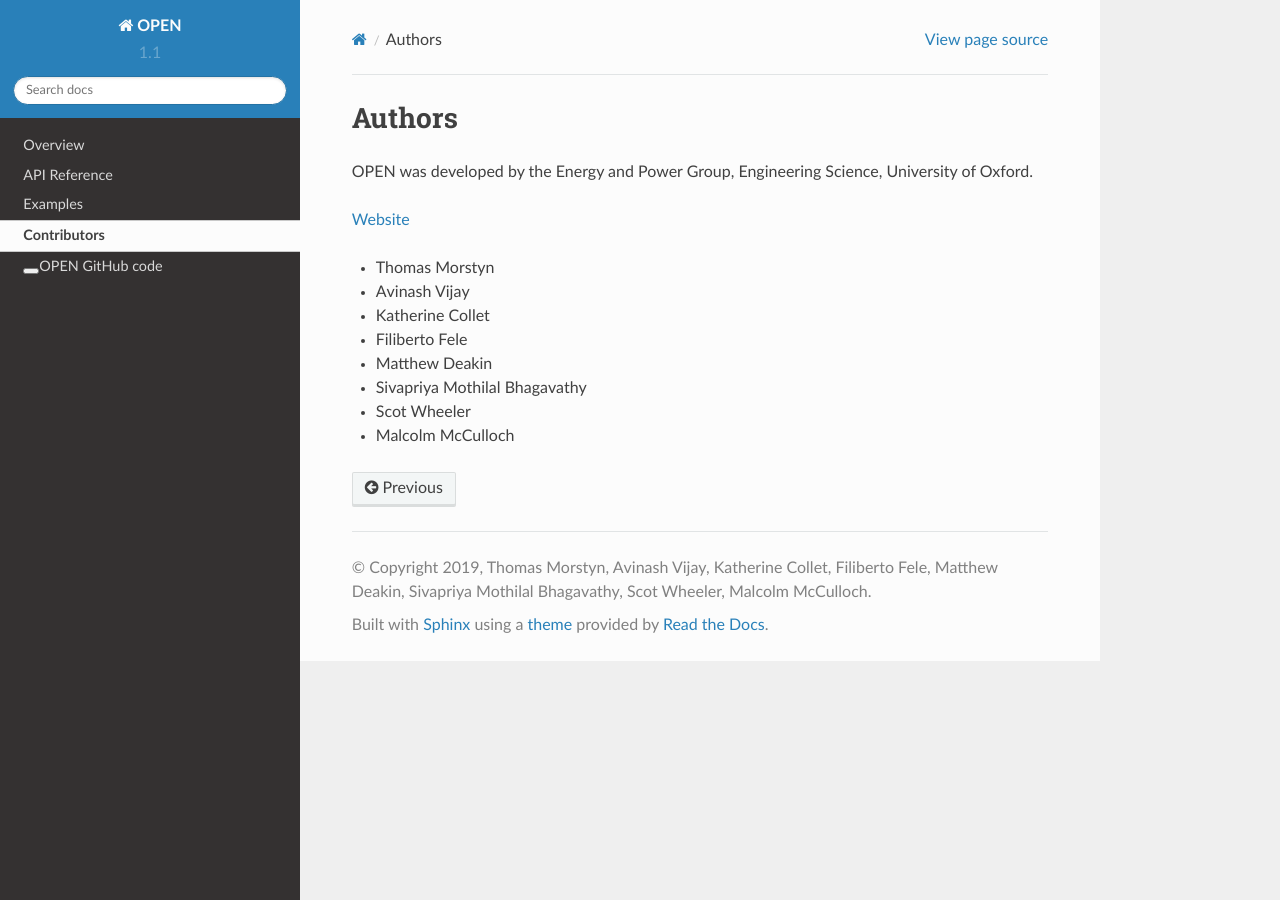
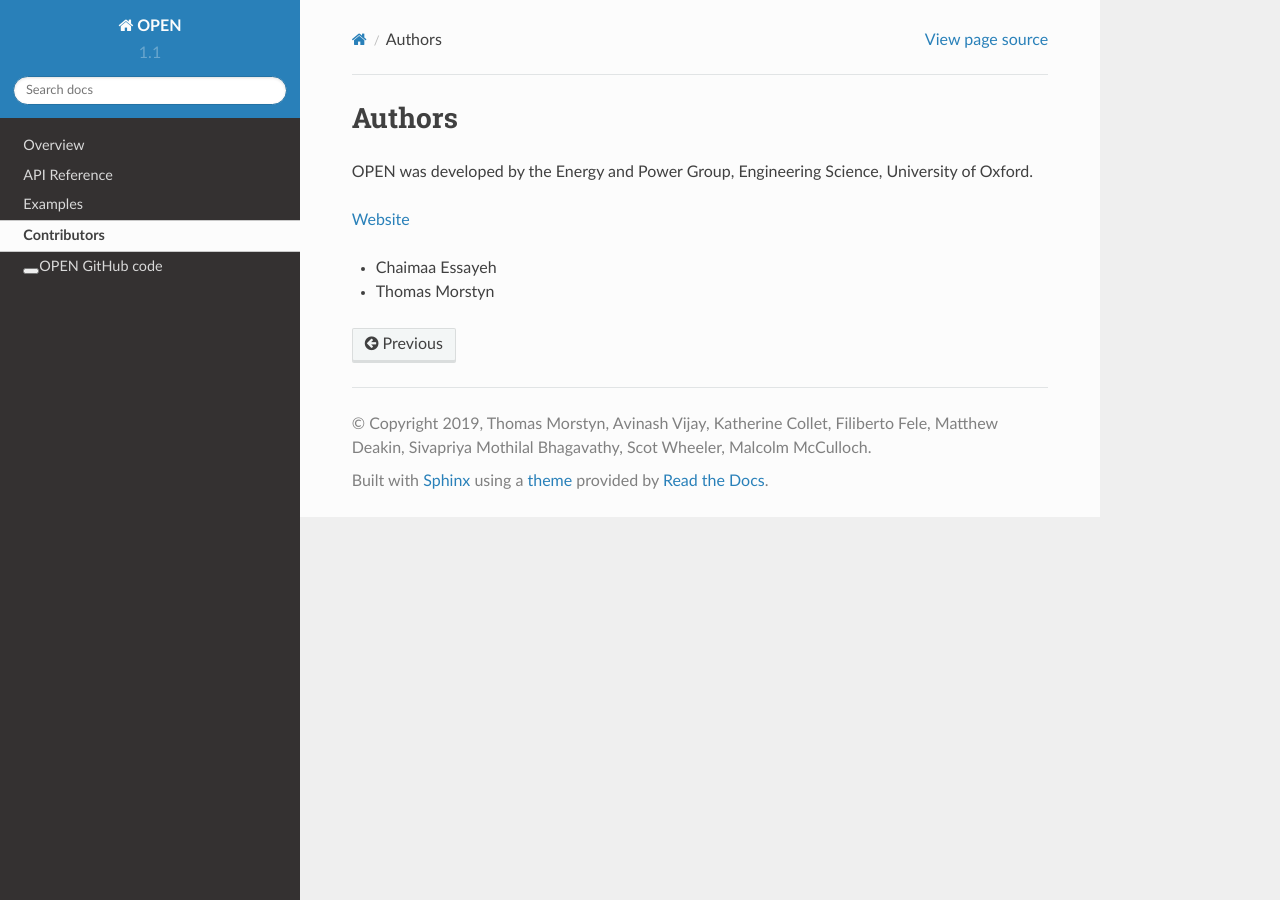
Before and after one commit to EsaLaboratory/OPLEM, a Sphinx documentation site: the page built from docs/authors.rst, in a window 1280 px wide. Built offline with Sphinx 7.4.7 and the Read the Docs theme 2.0.0, drawn with Linux system fonts in a browser that asks for light colours.

Commit message:
Update authors.rst

```diff
--- a/docs/authors.rst
+++ b/docs/authors.rst
@@ -3,13 +3,7 @@ Authors
 
 OPEN was developed by the Energy and Power Group, Engineering Science, University of Oxford.
 
-`Website <http://eng.ox.ac.uk/energy-and-power-group/>`_
+`Website <https://www.eng.ed.ac.uk/research/institutes/ies>`_
 
+* Chaimaa Essayeh
 * Thomas Morstyn
-* Avinash Vijay
-* Katherine Collet
-* Filiberto Fele
-* Matthew Deakin
-* Sivapriya Mothilal Bhagavathy
-* Scot Wheeler
-* Malcolm McCulloch
```
